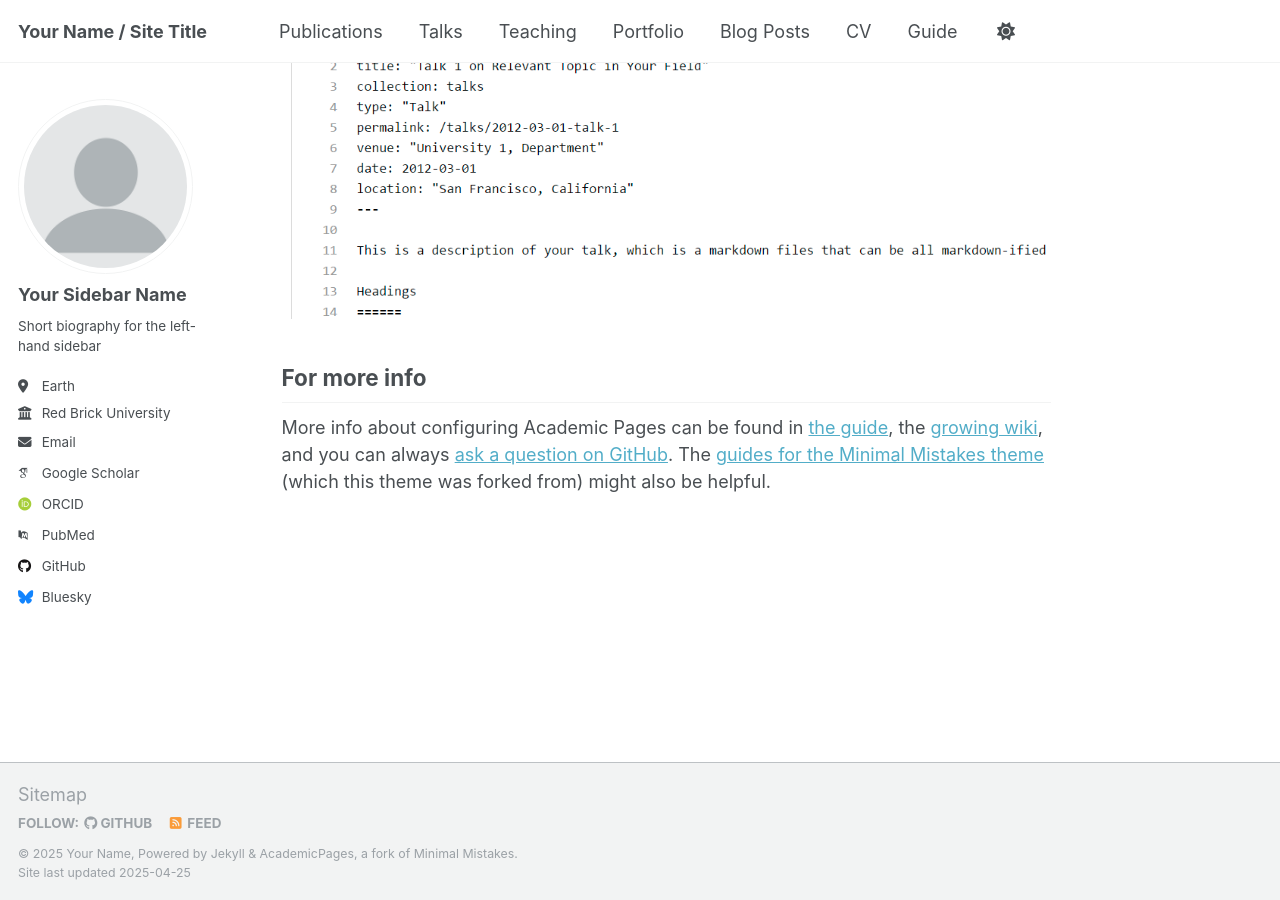
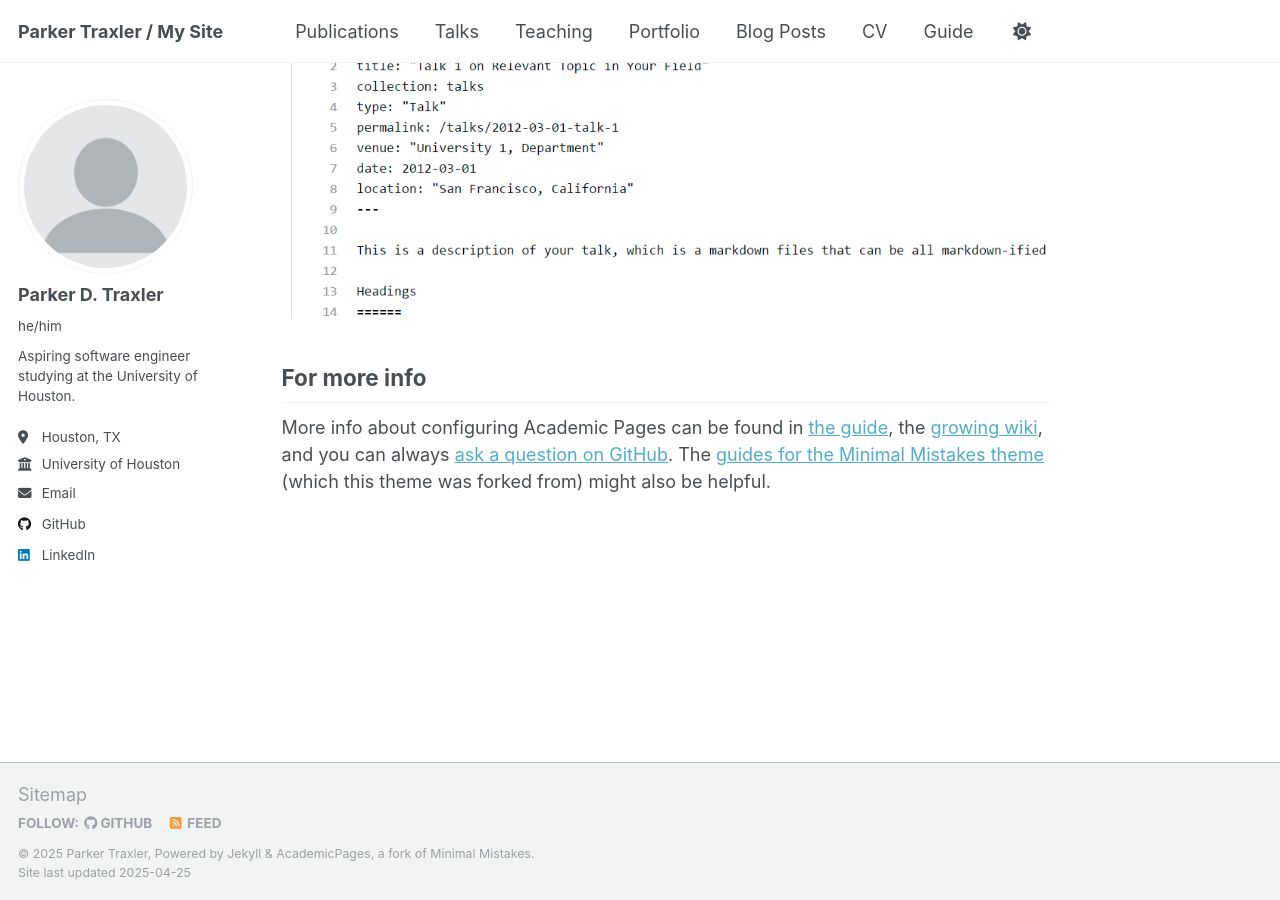
Before and after one commit to ParkerTraxler/ParkerTraxler.github.io, a Jekyll site: the page built from _pages/about.md, in a window 1280 px wide and 900 px high, scrolled down 2636 px. Built offline with Jekyll 4.4.1, drawn with Linux system fonts in a browser that asks for light colours; some web fonts are replaced.

Commit message:
initial config

```diff
--- a/_config.yml
+++ b/_config.yml
@@ -9,13 +9,13 @@
 # Basic Site Settings
 locale                   : "en-US"
 site_theme               : "default"
-title                    : "Your Name / Site Title"
+title                    : "Parker Traxler /  My Site"
 title_separator          : "-"
-name                     : &name "Your Name"
+name                     : &name "Parker Traxler"
 description              : &description "personal description"
-url                      : https://academicpages.github.io # the base hostname & protocol for your site e.g. "https://[your GitHub username].github.io"
+url                      : https://ParkerTraxler.github.io # the base hostname & protocol for your site e.g. "https://[your GitHub username].github.io"
 baseurl                  : "" # the subpath of your site, e.g. "/blog"
-repository               : "academicpages/academicpages.github.io"
+repository               : "ParkerTraxler/ParkerTraxler.github.io"
 
 # Site Author - The following control what appear as part of the author content on the side bar.
 #               If a field is blank the icon and link will not appear, otherwise it will be shown.
@@ -23,21 +23,21 @@ repository               : "academicpages/academicpages.github.io"
 author:
   # Biographic information
   avatar           : "profile.png"
-  name             : "Your Sidebar Name"
-  pronouns         : # example: "she/her"
-  bio              : "Short biography for the left-hand sidebar"
-  location         : "Earth"
-  employer         : "Red Brick University"
+  name             : "Parker D. Traxler"
+  pronouns         : "he/him"
+  bio              : "Aspiring software engineer studying at the University of Houston."
+  location         : "Houston, TX"
+  employer         : "University of Houston"
   uri              : # URL
-  email            : "none@example.org"
+  email            : "parker_traxler@hotmail.com"
 
   # Academic websites
   arxiv            : # URL - Update with the correct link to your profile
-  googlescholar    : "https://scholar.google.com/citations?user=PS_CX0AAAAAJ"
+  googlescholar    : # URL
   impactstory      : # URL
-  orcid            : "http://orcid.org/yourorcidurl"
+  orcid            : # URL
   semantic         : # URL
-  pubmed           : "https://www.ncbi.nlm.nih.gov/pubmed/?term=john+snow"
+  pubmed           : # URL
   researchgate     : # URL
   scopus           : # URL
 
@@ -45,12 +45,12 @@ author:
   bitbucket        : # Username - Update with your username on the site
   codepen          : # Username
   dribbble         : # Username
-  github           : "academicpages"
+  github           : "ParkerTraxler"
   kaggle           : # Username
   stackoverflow    : # User number or user number and name (i.e., use "1" or "1/jeff-atwood")
 
   # Social media
-  bluesky          : "bsky.app" # Replace this with you Bluesky username
+  bluesky          : # Replace this with you Bluesky username
   facebook         : # Username
   flickr           : # Username
   foursquare       : # Username
@@ -59,7 +59,7 @@ author:
   keybase          : # Username
   instagram        : # Username
   lastfm           : # Username
-  linkedin         : # Username
+  linkedin         : "parker-traxler-04127a25b"
   mastodon         : # URL
   medium           : # URL
   pinterest        : # Username
```
